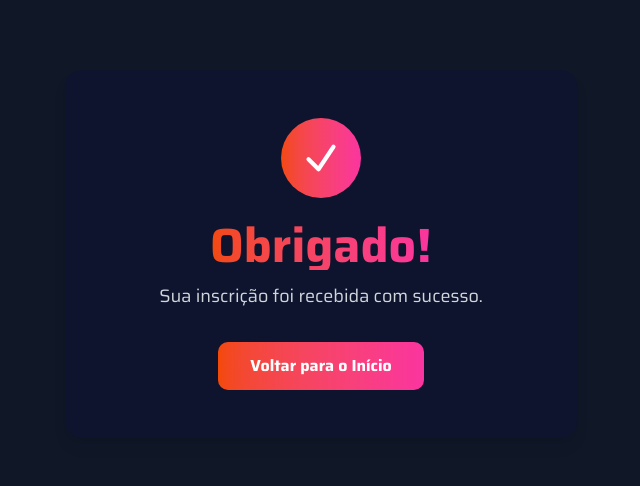
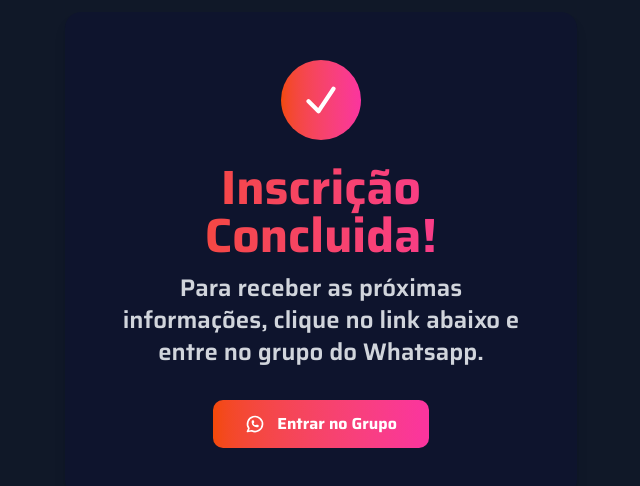
Before and after one commit to gabrielsc8/lead-sus-vol, a Next.js app: page /obrigado in a window 1280 px wide. Shown: the part 146-632 px from the top of the page, without its empty margins (319-959 px from the left). Built offline with nearby package versions, Linux system fonts and the light colour scheme.

Commit message:
Update in Logic

```diff
--- a/src/app/components/Etapa1.tsx
+++ b/src/app/components/Etapa1.tsx
@@ -4,7 +4,7 @@ import { motion } from "framer-motion";
 import { useState, useEffect } from "react";
 import estadosCidadesData from "../lib/estados-cidades.json";
 
-// Interfaces
+// Interfaces (sem alteração)
 interface FormData {
   nome: string; dataNascimento: string; sexo: string; whatsapp: string; email: string; estado: string; cidade: string;
 }
@@ -26,15 +26,12 @@ export function Etapa1({ form, handleChange, onNext, onBack, tipoVoluntario, isS
   const [mes, setMes] = useState<string>("");
   const [ano, setAno] = useState<string>("");
 
-  // --- LÓGICA DE VALIDAÇÃO ---
-  // Funções que definem o que é um campo válido
+  // Lógica de validação e Handlers (sem alteração)
   const validateName = (name: string) => /^[A-Za-zÀ-ÿ\s]{3,}$/.test(name);
   const validatePhone = (phone: string) => /^\(\d{2}\)\s9\d{4}-\d{4}$/.test(phone);
   const validateEmail = (email: string) => /^[^\s@]+@[^\s@]+\.[^\s@]+$/.test(email);
   const isDateValid = (date: string) => date !== "";
 
-  // A constante `isValid` junta todas as regras. O botão "Próximo" depende dela.
-  // Esta lógica já garante que todos os campos são obrigatórios, exceto o e-mail.
   const isValid =
     validateName(form.nome) &&
     isDateValid(form.dataNascimento) &&
@@ -43,8 +40,6 @@ export function Etapa1({ form, handleChange, onNext, onBack, tipoVoluntario, isS
     form.estado !== "" &&
     form.cidade !== "" &&
     (form.email === "" || validateEmail(form.email));
-
-  // --- O RESTO DO COMPONENTE ---
 
   useEffect(() => {
     if (dia && mes && ano) {
@@ -76,18 +71,25 @@ export function Etapa1({ form, handleChange, onNext, onBack, tipoVoluntario, isS
     return value.substring(0, 15);
   };
 
+  // --- NOVOS ESTILOS ---
   const gradientTextStyle = "bg-gradient-to-r from-[#f34906] to-[#fb349f] bg-clip-text text-transparent";
 
+  // Estilo para o <label> (a "pergunta")
+  const labelStyle = `block text-sm font-semibold mb-1 ${gradientTextStyle}`;
+
+  // Estilo para os inputs (agora com texto branco sólido)
   const inputStyle = (isValid: boolean, value: string) => {
     const baseStyles = "font-light text-xl md:text-2xl w-full border-b bg-transparent placeholder-gray-500 py-2 transition-all duration-300 focus:outline-none focus:border-transparent focus:bg-gradient-to-r from-[#f34906] to-[#fb349f] focus:bg-no-repeat focus:bg-bottom focus:bg-[length:100%_2px]";
-    if (value && isValid) return `${baseStyles} border-gray-600 ${gradientTextStyle}`;
-    if (value && !isValid) return `${baseStyles} border-red-500 text-white`;
-    return `${baseStyles} border-gray-600 text-white`;
+    if (value && !isValid) return `${baseStyles} border-red-500 text-white`; // inválido
+    return `${baseStyles} border-gray-600 text-white`; // válido ou vazio
   };
 
   const hiddenSelectStyle = "w-full text-xl md:text-2xl font-light py-2 bg-transparent text-transparent cursor-pointer focus:outline-none";
-  const selectLabelStyle = (hasValue: boolean) => `absolute inset-0 flex items-center pointer-events-none font-light text-xl md:text-2xl ${hasValue ? gradientTextStyle : 'text-gray-500'}`;
 
+  // Estilo para o <span> do select (agora com texto branco sólido)
+  const selectLabelStyle = (hasValue: boolean) => `absolute inset-0 flex items-center pointer-events-none font-light text-xl md:text-2xl ${hasValue ? 'text-white' : 'text-gray-500'}`;
+
+  // Botões (sem alteração)
   const primaryButtonStyle = `w-full md:w-auto flex items-center justify-center gap-2 font-bold rounded-lg px-8 py-3 transition-all duration-300 focus:outline-none focus:ring-2 focus:ring-offset-2 focus:ring-offset-gray-900 focus:ring-[#fb349f] bg-gradient-to-r from-[#f34906] to-[#fb349f] text-white hover:brightness-110`;
   const disabledButtonStyle = `w-full md:w-auto flex items-center justify-center gap-2 font-bold rounded-lg px-8 py-3 bg-gray-600 text-gray-400 cursor-not-allowed`;
   const secondaryButtonStyle = `w-full md:w-auto font-semibold py-3 px-8 rounded-lg text-gray-300 hover:text-white transition-all bg-gray-800 hover:bg-gray-700 focus:outline-none focus:ring-2 focus:ring-offset-2 focus:ring-offset-gray-900 focus:ring-gray-500`;
@@ -107,11 +109,11 @@ export function Etapa1({ form, handleChange, onNext, onBack, tipoVoluntario, isS
       <div className="space-y-6">
         <div className="grid grid-cols-1 md:grid-cols-2 gap-6">
           <div>
-            <label htmlFor="nome" className="block text-sm font-semibold text-gray-300 mb-1">Nome Completo *</label>
+            <label htmlFor="nome" className={labelStyle}>Nome Completo *</label>
             <input id="nome" name="nome" autoComplete="off" placeholder="Seu nome aqui" value={form.nome} onChange={handleChange} className={inputStyle(validateName(form.nome), form.nome)} required />
           </div>
           <div>
-            <label htmlFor="sexo" className="block text-sm font-semibold text-gray-300 mb-1">Sexo *</label>
+            <label htmlFor="sexo" className={labelStyle}>Sexo *</label>
             <div className="relative border-b border-gray-600 focus-within:border-transparent focus-within:bg-gradient-to-r from-[#f34906] to-[#fb349f] focus-within:bg-no-repeat focus-within:bg-bottom focus-within:bg-[length:100%_2px]">
               <span className={selectLabelStyle(!!form.sexo)}>{form.sexo || "Selecione..."}</span>
               <select id="sexo" name="sexo" value={form.sexo} onChange={handleChange} className={hiddenSelectStyle} required>
@@ -122,7 +124,7 @@ export function Etapa1({ form, handleChange, onNext, onBack, tipoVoluntario, isS
         </div>
 
         <div>
-          <label className="block text-sm font-semibold text-gray-300 mb-1">Data de Nascimento *</label>
+          <label className={labelStyle}>Data de Nascimento *</label>
           <div className="flex gap-4 w-full">
             <div className="relative flex-1 border-b border-gray-600 focus-within:border-transparent focus-within:bg-gradient-to-r from-[#f34906] to-[#fb349f] focus-within:bg-no-repeat focus-within:bg-bottom focus-within:bg-[length:100%_2px]">
               <span className={selectLabelStyle(!!dia)}>{dia || "Dia"}</span>
@@ -141,18 +143,18 @@ export function Etapa1({ form, handleChange, onNext, onBack, tipoVoluntario, isS
 
         <div className="grid grid-cols-1 md:grid-cols-2 gap-6">
           <div>
-            <label htmlFor="whatsapp" className="block text-sm font-semibold text-gray-300 mb-1">Celular (Whatsapp) *</label>
+            <label htmlFor="whatsapp" className={labelStyle}>Celular (Whatsapp) *</label>
             <input id="whatsapp" autoComplete="off" name="whatsapp" placeholder="(19) 91234-5678" value={form.whatsapp} onChange={(e) => { e.target.value = formatPhone(e.target.value); handleChange(e); }} className={inputStyle(validatePhone(form.whatsapp), form.whatsapp)} required />
           </div>
           <div>
-            <label htmlFor="email" className="block text-sm font-semibold text-gray-300 mb-1">E-mail</label>
+            <label htmlFor="email" className={labelStyle}>E-mail</label>
             <input id="email" name="email" autoComplete="new-password" placeholder="seu.email@exemplo.com" type="email" value={form.email} onChange={handleChange} className={inputStyle(validateEmail(form.email) || form.email === '', form.email)} />
           </div>
         </div>
 
         <div className="grid grid-cols-1 md:grid-cols-2 gap-6">
           <div>
-            <label htmlFor="estado" className="block text-sm font-semibold text-gray-300 mb-1">Estado *</label>
+            <label htmlFor="estado" className={labelStyle}>Estado *</label>
             <div className="relative border-b border-gray-600 focus-within:border-transparent focus-within:bg-gradient-to-r from-[#f34906] to-[#fb349f] focus-within:bg-no-repeat focus-within:bg-bottom focus-within:bg-[length:100%_2px]">
               <span className={selectLabelStyle(!!form.estado)}>{form.estado ? estadosCidadesData.estados.find(e => e.sigla === form.estado)?.nome : 'Selecione um estado'}</span>
               <select id="estado" name="estado" value={form.estado} onChange={handleEstadoChange} className={hiddenSelectStyle} required>
@@ -161,7 +163,7 @@ export function Etapa1({ form, handleChange, onNext, onBack, tipoVoluntario, isS
             </div>
           </div>
           <div>
-            <label htmlFor="cidade" className="block text-sm font-semibold text-gray-300 mb-1">Cidade *</label>
+            <label htmlFor="cidade" className={labelStyle}>Cidade *</label>
             <div className="relative border-b border-gray-600 focus-within:border-transparent focus-within:bg-gradient-to-r from-[#f34906] to-[#fb349f] focus-within:bg-no-repeat focus-within:bg-bottom focus-within:bg-[length:100%_2px]">
               <span className={selectLabelStyle(!!form.cidade)}>{form.cidade || 'Escolha um estado'}</span>
               <select id="cidade" name="cidade" value={form.cidade} onChange={handleChange} className={hiddenSelectStyle} disabled={!form.estado} required>
--- a/src/app/formulario/page.tsx
+++ b/src/app/formulario/page.tsx
@@ -68,22 +68,16 @@ export default function FormularioPage() {
     try {
       const response = await fetch('/api/leads', {
         method: 'POST',
-        // É uma boa prática incluir os headers ao enviar JSON
         headers: {
           'Content-Type': 'application/json',
         },
         body: JSON.stringify(form),
       });
 
-      // LÓGICA CORRIGIDA
       if (response.ok) {
-        // SUCESSO: Se a resposta da API for bem-sucedida (status 2xx)
-        // Redireciona para a página de obrigado.
         router.push('/obrigado');
       } else {
-        // ERRO: Se a resposta da API indicar um erro (status 4xx ou 5xx)
         const errorData = await response.json();
-        // Joga um erro para ser capturado pelo bloco catch.
         throw new Error(errorData.message || 'Falha ao enviar o formulário.');
       }
 
--- a/src/app/obrigado/page.tsx
+++ b/src/app/obrigado/page.tsx
@@ -1,13 +1,15 @@
-// src/app/obrigado/page.tsx
 "use client";
 
 import Link from 'next/link';
 import { motion } from 'framer-motion';
+import { IconBrandWhatsapp } from '@tabler/icons-react'; // Ícone para o botão
 
 export default function ObrigadoPage() {
 
   const gradientTextStyle = "bg-gradient-to-r from-[#f34906] to-[#fb349f] bg-clip-text text-transparent";
-  const primaryButtonStyle = `inline-block font-bold rounded-lg px-8 py-3 transition-all duration-300 focus:outline-none focus:ring-2 focus:ring-offset-2 focus:ring-offset-gray-900 focus:ring-[#fb349f] bg-gradient-to-r from-[#f34906] to-[#fb349f] text-white hover:brightness-110`;
+  const primaryButtonStyle = `inline-flex items-center justify-center gap-3 font-bold rounded-lg px-8 py-3 transition-all duration-300 focus:outline-none focus:ring-2 focus:ring-offset-2 focus:ring-offset-gray-900 focus:ring-[#fb349f] bg-gradient-to-r from-[#f34906] to-[#fb349f] text-white hover:brightness-110`;
+
+  const linkWhatsApp = "https://chat.whatsapp.com/J1zdIPYmfYK6HlMWKKY0Q8";
 
   return (
     <main className="flex items-center justify-center min-h-screen bg-gray-900 text-center p-4">
@@ -23,16 +25,19 @@ export default function ObrigadoPage() {
           </svg>
         </div>
 
-        <h1 className={`text-4xl md:text-5xl font-bold mb-3 ${gradientTextStyle}`}>
-          Obrigado!
+        <h1 className={`text-5xl md:text-5xl font-bold mb-3 ${gradientTextStyle}`}>
+          Inscrição Concluida!
         </h1>
-        <p className="text-lg text-gray-300 mb-8">
-          Sua inscrição foi recebida com sucesso. <br/>
+
+        <p className="text-2xl font-semibold text-gray-300 mb-8">
+          Para receber as próximas informações, clique no link abaixo e entre no grupo do Whatsapp.
         </p>
 
-        <Link href="/" className={primaryButtonStyle}>
-          Voltar para o Início
-        </Link>
+        <a href={linkWhatsApp} target="_blank" rel="noopener noreferrer" className={primaryButtonStyle}>
+          <IconBrandWhatsapp size={20} />
+          Entrar no Grupo
+        </a>
+
       </motion.div>
     </main>
   );
```
